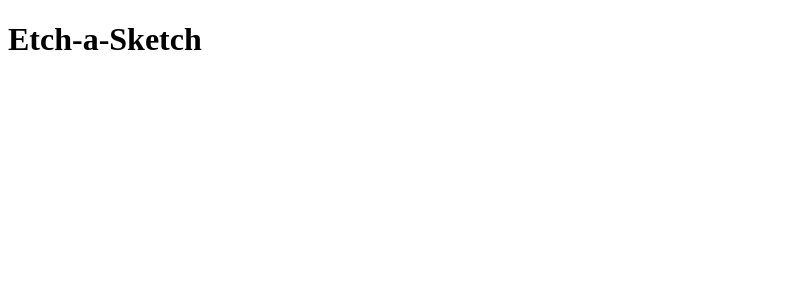
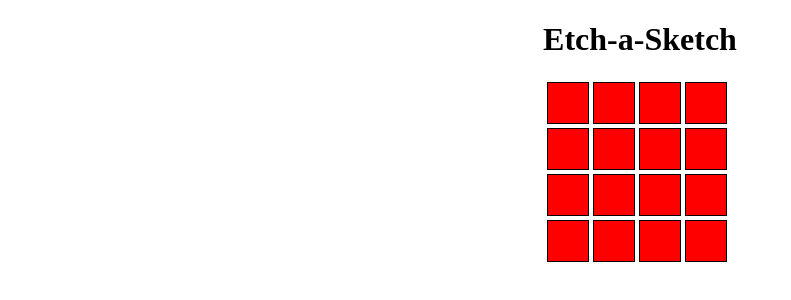
Before and after one commit to XAPATHEIA/etch-a-sketch, a plain HTML site: page index.html in a window 1280 px wide. Shown: the whole page, without its empty margins (0-791 px from the left). Drawn offline with Linux system fonts and the light colour scheme.

Commit message:
add basic grid visualization

```diff
--- a/index.html
+++ b/index.html
@@ -3,10 +3,10 @@
     <head>
         <meta charset="UTF-8">
         <title>Etch-a-Sketch</title>
-        <link rel="stylesheet" href="styles.css">
+        <link rel="stylesheet" href="style.css">
     </head>
     <body>
-        <h1>Etch-a-Sketch</h1>
+        <h1 class="header">Etch-a-Sketch</h1>
         <div class="grid-container" id="grid-container">
         </div>
         <script src="script.js"></script>
--- a/script.js
+++ b/script.js
@@ -1,2 +1,8 @@
 let gridContainer = document.getElementById("grid-container");
 console.log(gridContainer)
+
+for(i = 0; i < 16; i++) {
+    newDiv = document.createElement("div");
+    newDiv.classList.add("gridElement");
+    gridContainer.appendChild(newDiv);
+}
--- a/style.css
+++ b/style.css
@@ -0,0 +1,23 @@
+.header {
+    text-align: center;
+}
+
+
+#grid-container {
+    margin: auto;
+    display: flex;
+    width: 190px;
+    height: 190px;
+    justify-content: flex-start;
+    align-content: flex-start;
+    flex-wrap: wrap;
+}
+
+
+.gridElement {
+    width: 40px;
+    height: 40px;
+    border: 1px solid black;
+    margin: 2px;
+    background-color: red;
+}
```
